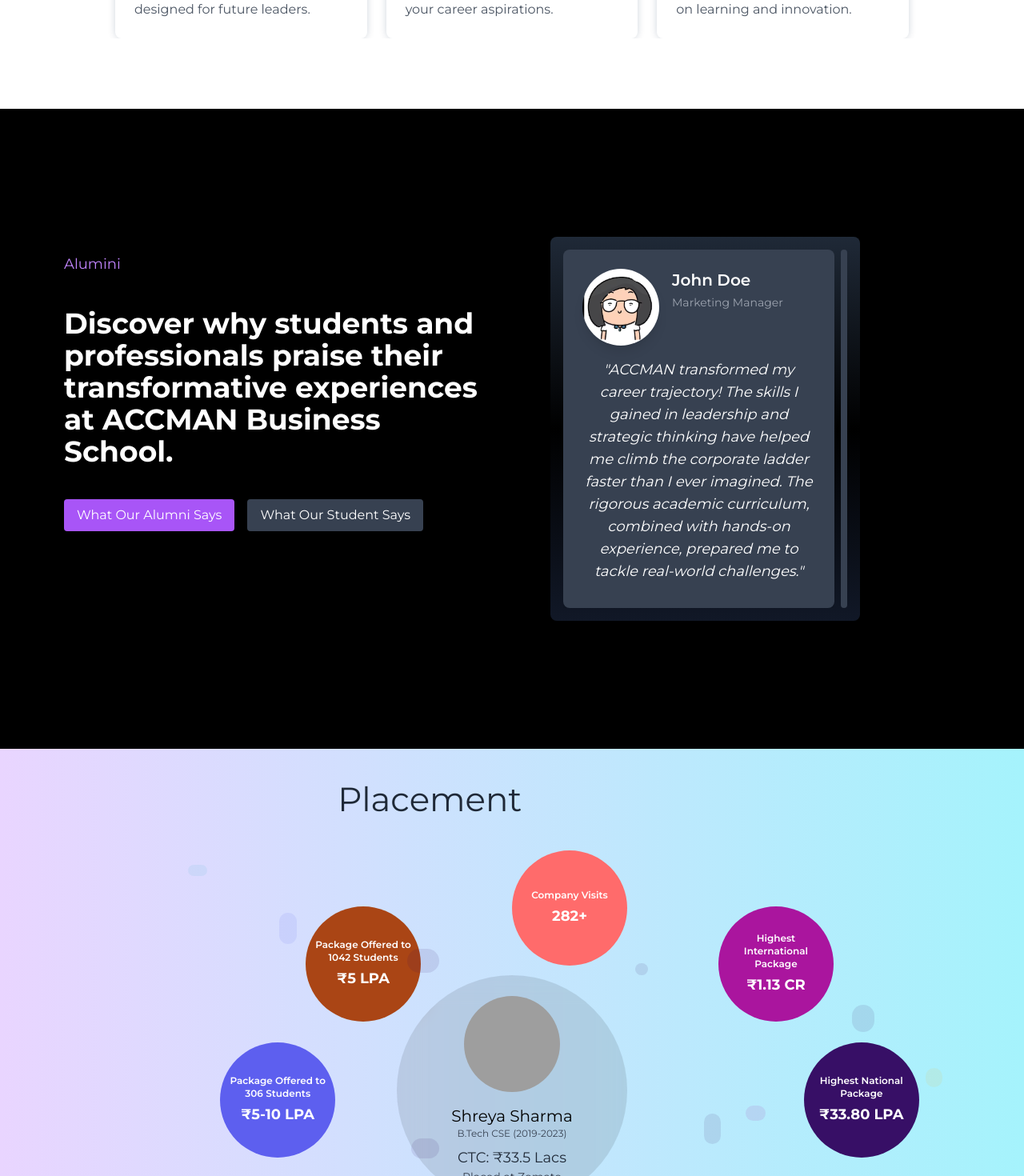
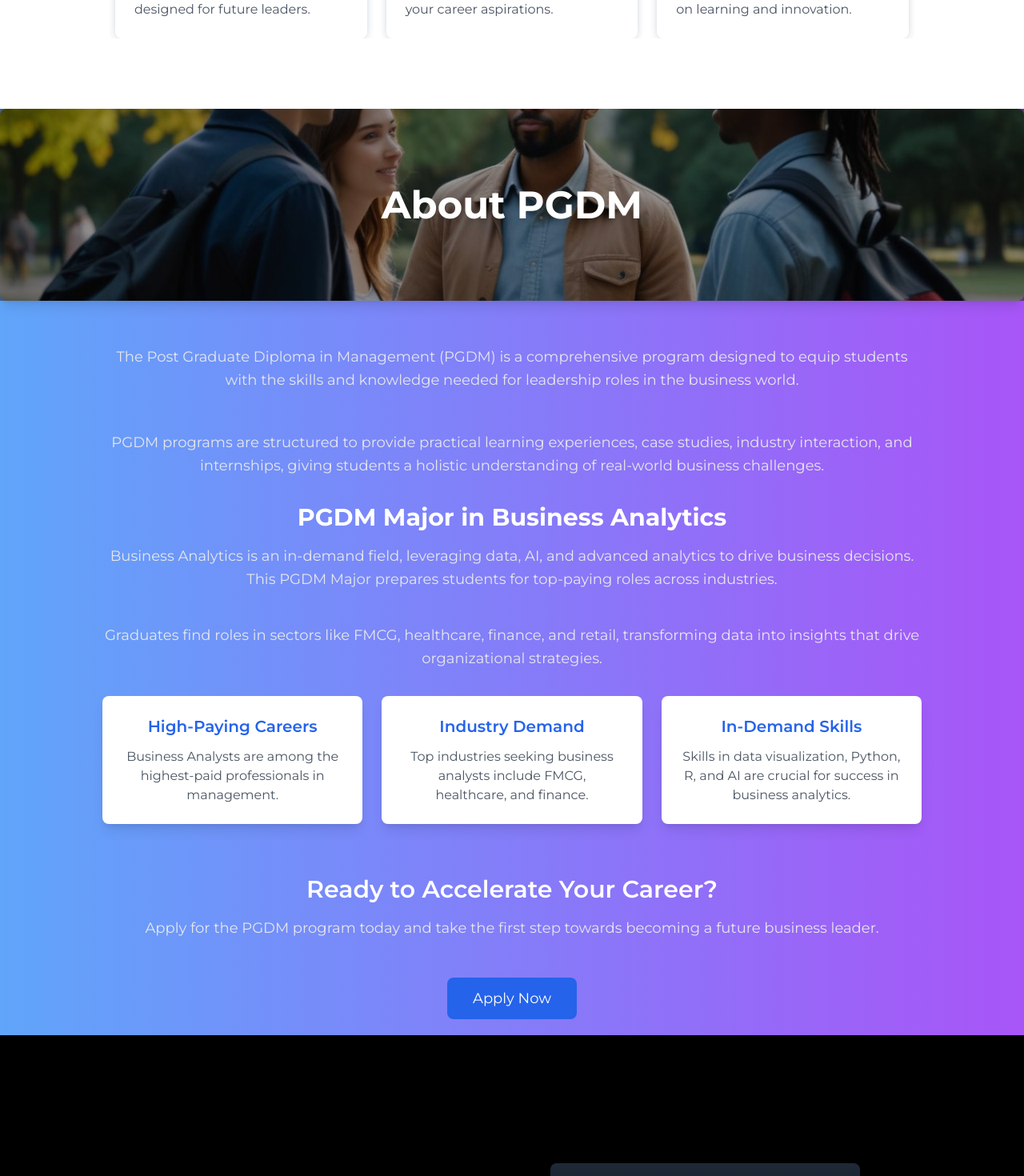
Before and after one commit to atulsadiwal/accman-live, a Next.js app: page /programs/pgdm in a window 1280 px wide. Shown: the part 1080-2550 px from the top of the page at 80% size. Built offline with nearby package versions, Linux system fonts and the light colour scheme; grey boxes are pictures that could not be loaded.

Commit message:
New Changes

```diff
--- a/package.json
+++ b/package.json
@@ -9,6 +9,7 @@
     "lint": "next lint"
   },
   "dependencies": {
+    "aos": "^2.3.4",
     "framer-motion": "^11.14.4",
     "lucide-react": "^0.468.0",
     "next": "^15.1.1",
--- a/src/app/programs/pgdm/PGDM.js
+++ b/src/app/programs/pgdm/PGDM.js
@@ -5,6 +5,7 @@
 import PlacementGlimpses from '@/components/PlacementGlimpses'
 import Testimonials from '@/components/Testimonials'
 import Alumini from '@/components/Alumini'
+import AboutSection from '@/components/AboutSection'
 
 const features = [
     {
@@ -151,6 +152,9 @@
                     </div>
                 </div>
             </section>
+
+            <AboutSection />
+
             <Alumini />
 
             <PlacementGlimpses />
--- /dev/null
+++ b/src/components/AboutSection.js
@@ -0,0 +1,98 @@
+import React, { useEffect, useState } from 'react';
+import AOS from 'aos';
+import 'aos/dist/aos.css';
+
+const AboutSection = () => {
+  const [isClient, setIsClient] = useState(false);
+
+  useEffect(() => {
+    setIsClient(true);
+  }, []);
+
+  useEffect(() => {
+    if (isClient) {
+      AOS.init();
+    }
+  }, [isClient]);
+
+  return (
+    <section className="bg-gradient-to-r from-blue-400 to-purple-500 flex flex-col justify-center pb-5">
+      <div className="relative">
+        <img
+          src="/image/pgdm/pgdm-about.jpeg"
+          alt="PGDM Program"
+          className="w-full h-60 object-cover rounded-lg shadow-lg"
+        />
+        <div className="absolute top-0 left-0 w-full h-full bg-black opacity-40"></div>
+        <div className="absolute top-0 left-0 w-full h-full flex items-center justify-center">
+          <h2 className="text-5xl font-bold text-white text-center z-10 drop-shadow-lg">
+            About PGDM
+          </h2>
+        </div>
+      </div>
+
+      <div className="max-w-[1450px] mx-auto px-4 py-8 flex-1">
+        <div className="max-w-5xl mx-auto text-center">
+          <p
+            className="text-lg text-gray-200 mt-6 leading-relaxed"
+            data-aos="fade-up"
+            data-aos-duration="1000"
+          >
+            The Post Graduate Diploma in Management (PGDM) is a comprehensive program designed to equip students with the skills and knowledge needed for leadership roles in the business world.
+          </p>
+          <br />
+          <p
+            className="text-lg text-gray-200 mt-6 leading-relaxed"
+            data-aos="fade-up"
+            data-aos-duration="1200"
+          >
+            PGDM programs are structured to provide practical learning experiences, case studies, industry interaction, and internships, giving students a holistic understanding of real-world business challenges.
+          </p>
+        </div>
+
+        <div className="max-w-5xl mx-auto text-center mt-8" data-aos="fade-up" data-aos-duration="1500">
+          <h2 className="text-3xl font-bold text-white mb-4">PGDM Major in Business Analytics</h2>
+          <p className="text-lg text-gray-200 mt-4 leading-relaxed">
+            Business Analytics is an in-demand field, leveraging data, AI, and advanced analytics to drive business decisions. This PGDM Major prepares students for top-paying roles across industries.
+          </p>
+          <br />
+          <p className="text-lg text-gray-200 mt-4 leading-relaxed">
+            Graduates find roles in sectors like FMCG, healthcare, finance, and retail, transforming data into insights that drive organizational strategies.
+          </p>
+        </div>
+
+        <div className="max-w-5xl mx-auto mt-8 grid grid-cols-1 sm:grid-cols-2 lg:grid-cols-3 gap-6">
+          <div className="p-6 bg-white shadow-lg rounded-lg text-center transform transition-all duration-300 hover:scale-105 hover:shadow-2xl hover:bg-blue-100">
+            <h3 className="text-xl font-semibold text-blue-600">High-Paying Careers</h3>
+            <p className="text-gray-600 mt-3">Business Analysts are among the highest-paid professionals in management.</p>
+          </div>
+          <div className="p-6 bg-white shadow-lg rounded-lg text-center transform transition-all duration-300 hover:scale-105 hover:shadow-2xl hover:bg-blue-100">
+            <h3 className="text-xl font-semibold text-blue-600">Industry Demand</h3>
+            <p className="text-gray-600 mt-3">Top industries seeking business analysts include FMCG, healthcare, and finance.</p>
+          </div>
+          <div className="p-6 bg-white shadow-lg rounded-lg text-center transform transition-all duration-300 hover:scale-105 hover:shadow-2xl hover:bg-blue-100">
+            <h3 className="text-xl font-semibold text-blue-600">In-Demand Skills</h3>
+            <p className="text-gray-600 mt-3">Skills in data visualization, Python, R, and AI are crucial for success in business analytics.</p>
+          </div>
+        </div>
+      </div>
+
+      <div className="max-w-5xl mx-auto mt-8 text-center" data-aos="fade-up" data-aos-duration="1600">
+        <h3 className="text-3xl font-semibold text-white mb-4">
+          Ready to Accelerate Your Career?
+        </h3>
+        <p className="text-lg text-gray-200 mb-6">
+          Apply for the PGDM program today and take the first step towards becoming a future business leader.
+        </p>
+        <a
+          href="/apply"
+          className="bg-blue-600 text-white py-3 px-8 rounded-lg text-lg mt-6 inline-block hover:bg-blue-700 transition duration-300 transform hover:scale-105"
+        >
+          Apply Now
+        </a>
+      </div>
+    </section>
+  );
+};
+
+export default AboutSection;
--- a/src/components/Alumini.js
+++ b/src/components/Alumini.js
@@ -103,7 +103,7 @@
 
     const handleCategoryChange = (category) => {
         setSelectedCategory(category);
-        setScrollPosition(0); // Reset scroll position when category changes
+        setScrollPosition(0);
     };
 
     useEffect(() => {
@@ -123,7 +123,6 @@
         <>
             <section className="min-h-screen flex items-center justify-center bg-black text-white p-5">
                 <div className="container mx-auto px-10 flex flex-col md:flex-row ">
-                    {/* Left Side: Heading, Description, Buttons */}
                     <div className="md:w-1/2 space-y-10 mr-12 p-5">
                         <h2 className="text-purple-400 text-lg">Alumini</h2>
                         <h1 className="text-4xl md:text-4xl font-bold leading-tight">
@@ -152,17 +151,15 @@
                         </div>
                     </div>
 
-                    {/* Right Side: Single Testimonial Scroll */}
                     <div className="md:w-1/2 lg:w-1/3 relative h-[60vh] flex bg-gradient-to-t from-gray-900 via-black to-gray-800 rounded-lg p-4 shadow-lg">
                         <div
                             id="testimonialContainer"
                             className="relative w-full h-full overflow-y-scroll snap-y snap-mandatory"
                             style={{
                                 scrollBehavior: "smooth",
-                                scrollbarWidth: "none", // For Firefox
+                                scrollbarWidth: "none",
                             }}
                         >
-                            {/* Hide Default Scrollbar */}
                             <style jsx>{`
               #testimonialContainer::-webkit-scrollbar {
                 display: none; /* For Chrome, Safari, and Opera */
@@ -178,9 +175,7 @@
                                     transition={{ duration: 0.5 }}
                                     viewport={{ once: false, margin: "0px 0px -200px 0px" }}
                                 >
-                                    {/* Image and Name Section */}
                                     <div className="flex items-start mb-4">
-                                        {/* Image */}
                                         <div className="w-24 h-24">
                                             <img
                                                 src={testimonial.image}
@@ -188,7 +183,6 @@
                                                 className="w-full h-full object-cover rounded-full shadow-lg"
                                             />
                                         </div>
-                                        {/* Name */}
                                         <div className="ml-4 flex-1">
                                             <h3 className="text-xl font-semibold text-left">
                                                 {testimonial.name}
@@ -201,7 +195,6 @@
                                         </div>
                                     </div>
 
-                                    {/* Content Section */}
                                     <p className="text-lg italic text-center">
                                         "{testimonial.content}"
                                     </p>
@@ -209,7 +202,6 @@
 
                             ))}
                         </div>
-                        {/* Gradient Scrollbar */}
                         <div className="relative flex flex-col justify-between items-center w-2 bg-gray-700 rounded-full ml-2">
                             <div
                                 className="absolute top-0 left-0 w-full rounded-full"
--- a/tailwind.config.mjs
+++ b/tailwind.config.mjs
@@ -20,6 +20,7 @@
         },
       },
       backgroundImage: {
+        'text-gradient': 'linear-gradient(to right, #dc2626, #1d4ed8)',
         'BG1': "url('/image/interested.jpg')",
         'BG2': "url('/image/building.png')",
         'BG3': "url('/image/college-students-posing-outdoors.jpg')",
```
Also changed, not shown: public/image/pgdm/pgdm-about.jpeg (added), 1 other file (tests, documents, lock files or other folders).
